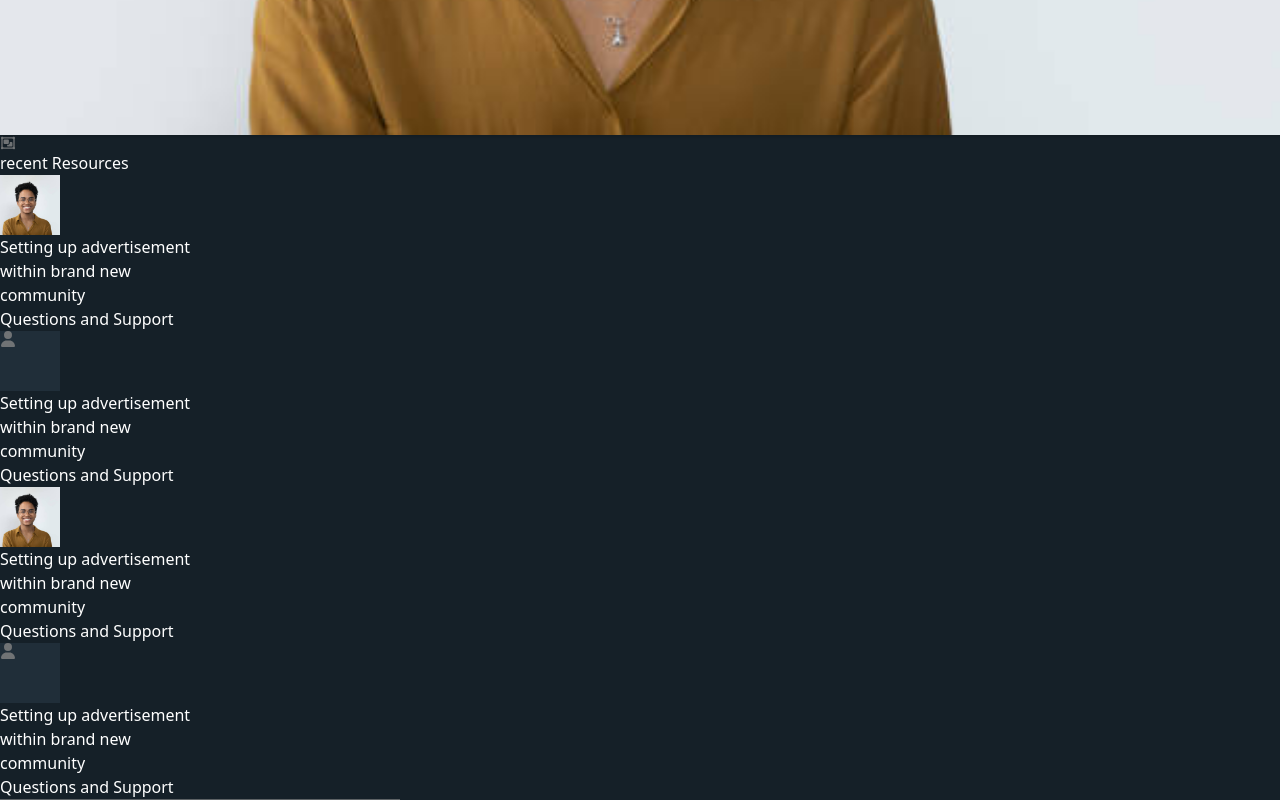
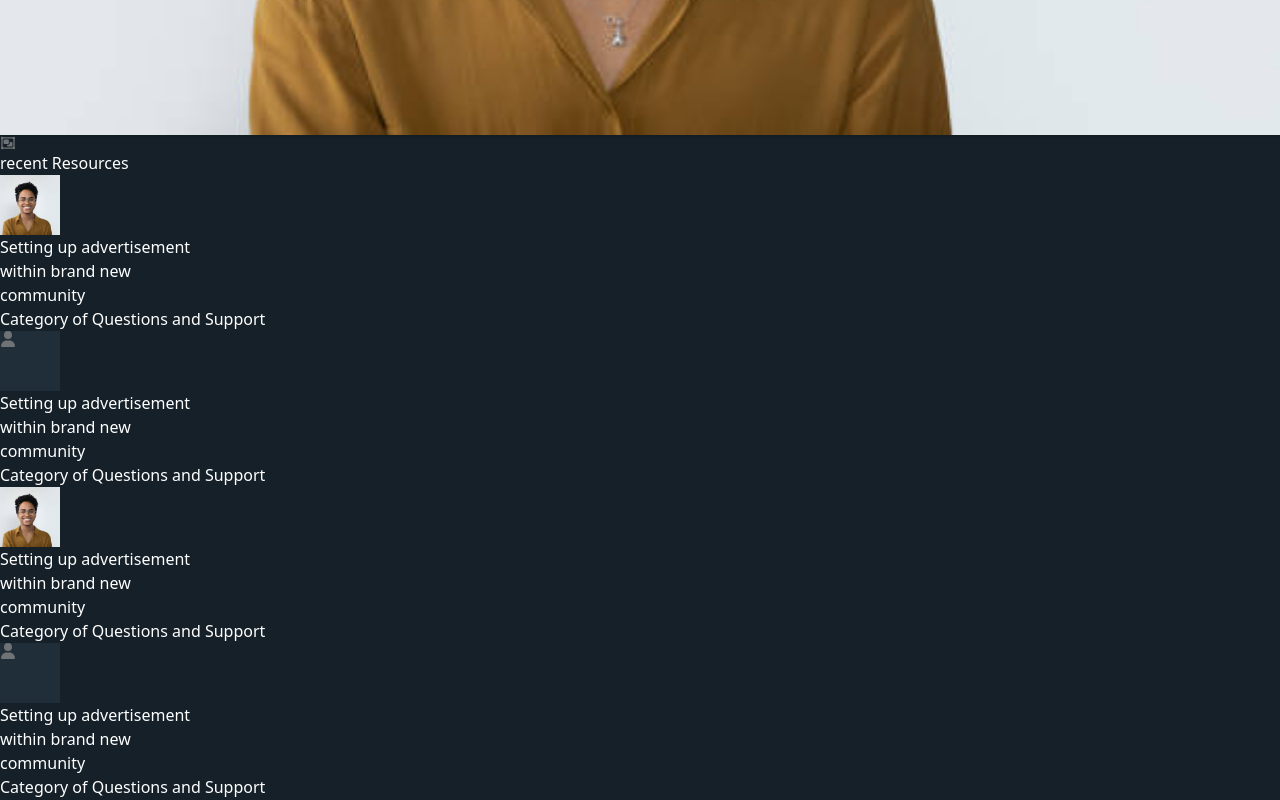
Before and after one commit to ismylsmylv/Lectury, a Next.js app: page /views/HomeView/components/Resources in a window 1280 px wide. Shown: the part 1651-2451 px from the top of the page. Built offline with nearby package versions, Linux system fonts and the light colour scheme.

Commit message:
style: line removed

```diff
--- a/src/app/views/HomeView/components/Resources/page.tsx
+++ b/src/app/views/HomeView/components/Resources/page.tsx
@@ -28,12 +28,13 @@ function Resources() {
             </div>
             <div className="info opacity-70 hover:opacity-100">
               <div className="name font-medium  mb-2">{thread.displayName}</div>
-              <div className="category text-xs  mb-2">{thread.category}</div>
+              <div className="category text-xs  mb-2">
+                Category of {thread.category}
+              </div>
             </div>
           </Link>
         ))}
       </div>
-      <div className="line mt-3"></div>
     </div>
   );
 }
```
